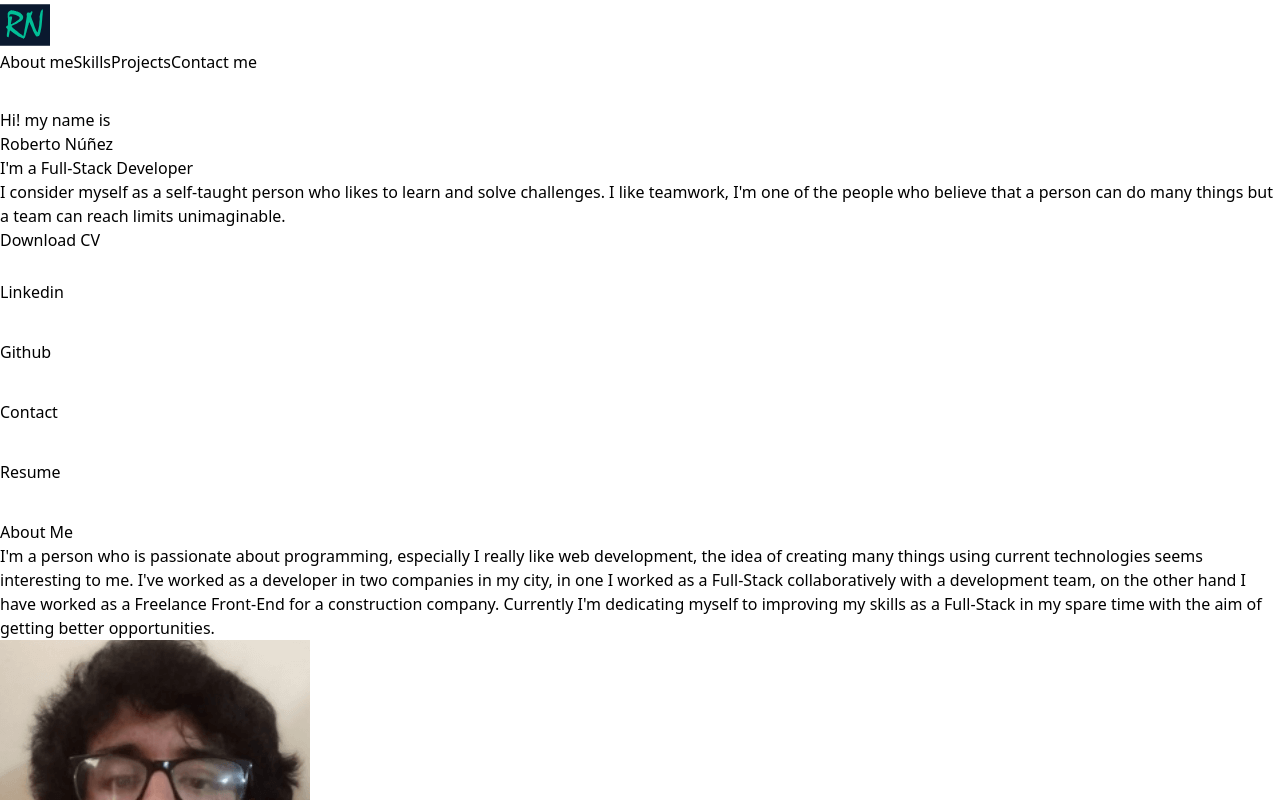
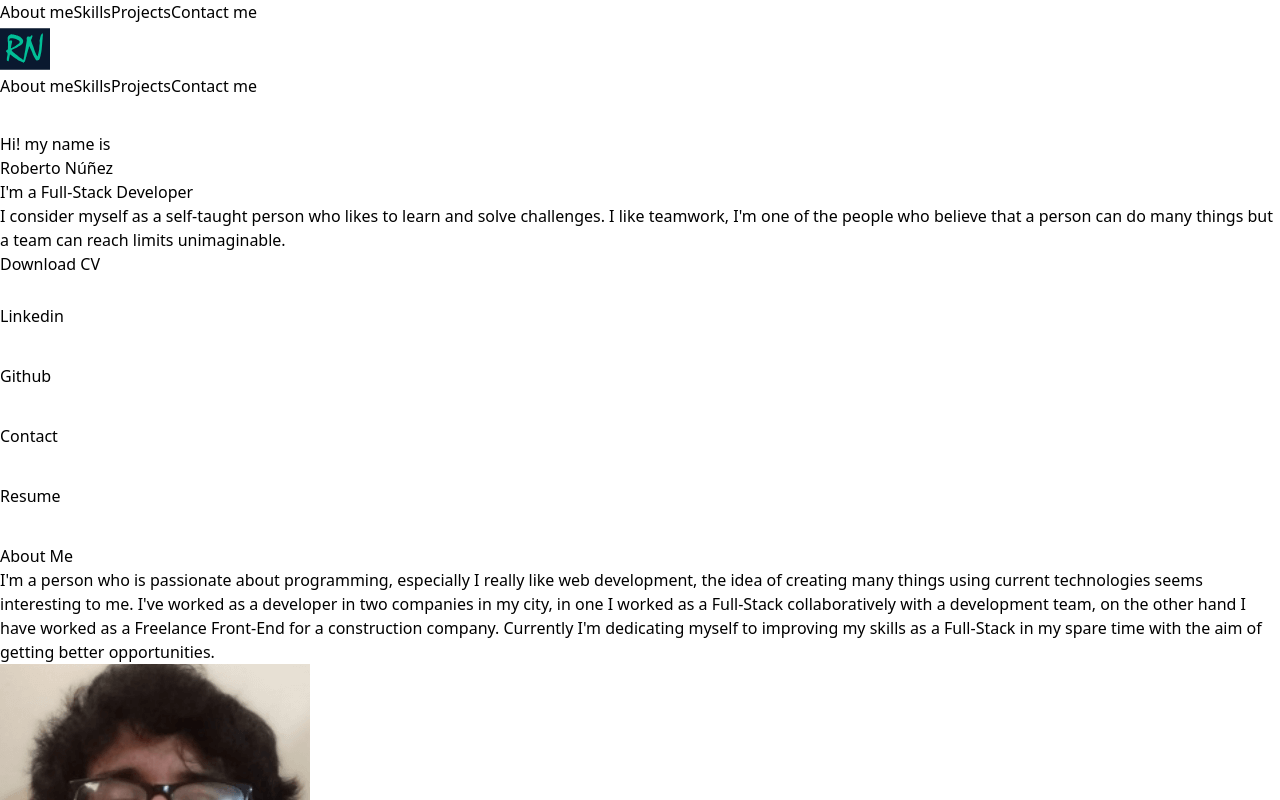
Before and after one commit to RoberthNC/new-portfolio, a React (Vite) app: page / in a window 1280 px wide. Both pictures are taken after a click on the button 14 px from the left and 88 px from the top of the page. Shown: the top 800 px of the page. Built offline with nearby package versions, Linux system fonts and the light colour scheme.

Commit message:
Error of Modal has been fixed

```diff
--- a/src/components/Main.jsx
+++ b/src/components/Main.jsx
@@ -11,6 +11,8 @@ import Footer from "./Footer"
 const Main = () => {
 
     const { isVisible } = useApp()
+
+    console.log(isVisible)
 
     return (
         <>
--- a/src/components/Modal.jsx
+++ b/src/components/Modal.jsx
@@ -4,10 +4,10 @@ import useApp from "../hooks/useApp"
 
 const Modal = () => {
 
-    const { setIsVisible } = useApp()
+    const { isVisible, setIsVisible } = useApp()
 
     const hideModal = () => {
-        setIsVisible( v => setIsVisible(!v) )
+        setIsVisible(!isVisible)
     }
 
     return (
--- a/src/components/Navbar.jsx
+++ b/src/components/Navbar.jsx
@@ -6,11 +6,10 @@ import useApp from "../hooks/useApp"
 
 const Navbar = () => {
 
-    const { setIsVisible } = useApp()
+    const { isVisible, setIsVisible } = useApp()
 
-    const handleModal = (e) => {
-        e.preventDefault();
-        setIsVisible( v => setIsVisible(!v) )
+    const handleModal = () => {
+        setIsVisible(!isVisible)
     }
 
     return (
```
